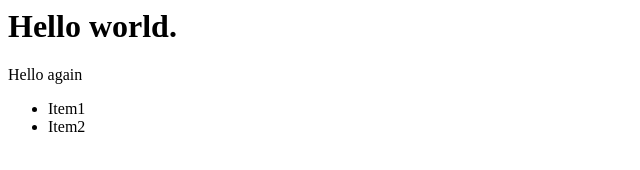
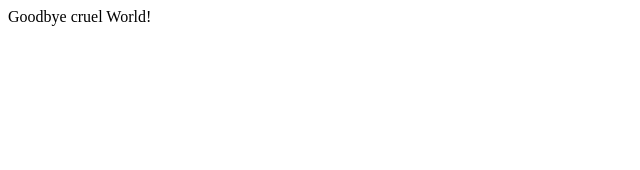
Before and after one commit to mrbaggins/webtest, a plain HTML site: page index.htm in a window 1280 px wide. Shown: the whole page, without its empty margins (0-640 px from the left). Drawn offline with Linux system fonts and the light colour scheme.

Commit message:
Updated index

```diff
--- a/index.htm
+++ b/index.htm
@@ -1,3 +1 @@
-<h1>Hello world.</h1>
-<p>Hello again</p>
-<ul><li>Item1</li><li>Item2</li></ul>
+Goodbye cruel World!
```
